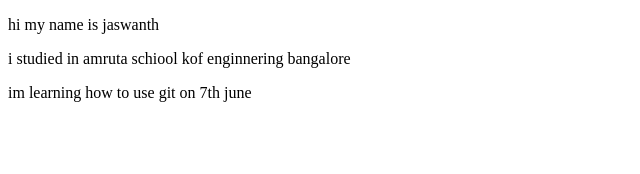
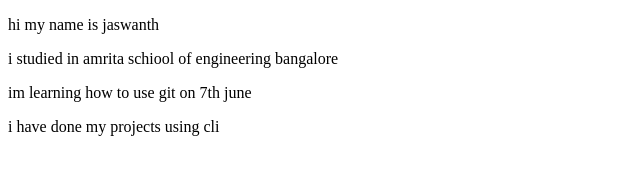
Before and after one commit to jaswanthsaireddy/random, a plain HTML site: page index.html in a window 1280 px wide. Shown: the whole page, without its empty margins (0-640 px from the left). Drawn offline with Linux system fonts and the light colour scheme.

Commit message:
project details updated
added project detaikls

```diff
--- a/index.html
+++ b/index.html
@@ -8,7 +8,10 @@
 </head>
 <body>
     <p>hi my name is jaswanth</p>
-    <p>i studied in amruta schiool kof enginnering bangalore </p>
+    <p>i studied in amrita schiool of engineering bangalore </p>
     <p>im learning how to use git on 7th june</p>
+
+
+    <p>i have done my projects using cli </p>
 </body>
 </html>
```
